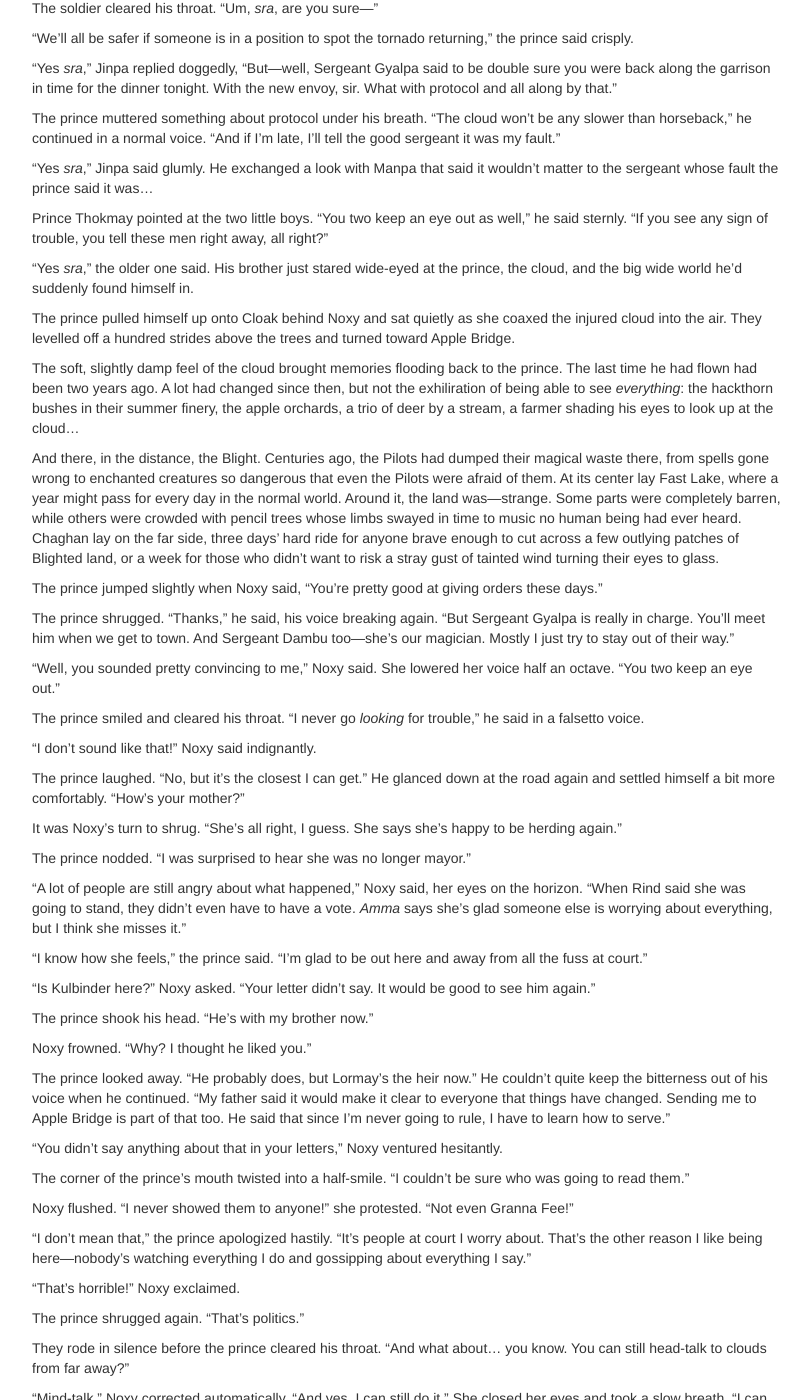
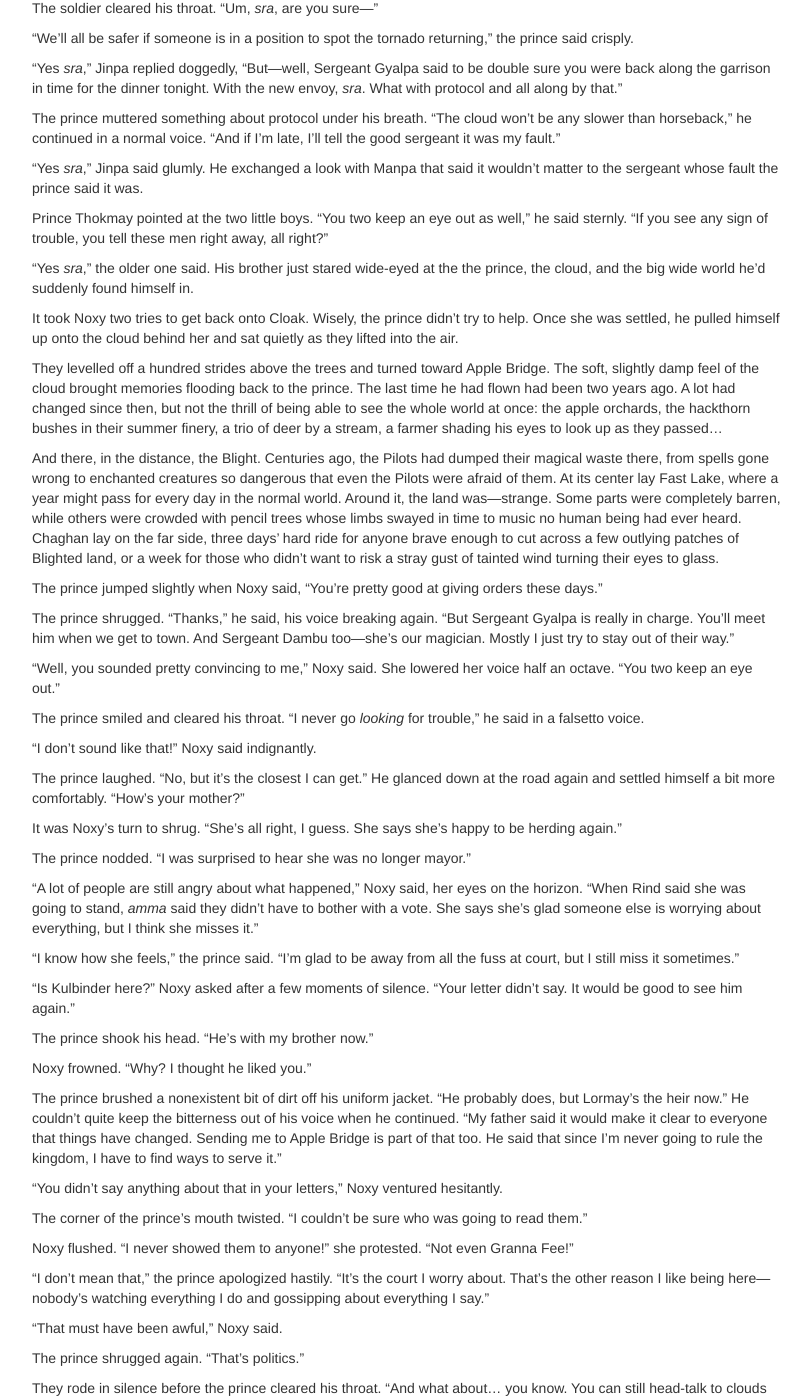
Before and after one commit to gvwilson/sensibleadventures, a Jekyll site: the page built from princess-bear/bear.md, in a window 1280 px wide and 1400 px high, scrolled down 3266 px. Shown: the whole window, without its empty margins (38-849 px from the left). Built offline with Jekyll 4.4.1, drawn with Linux system fonts in a browser that asks for light colours; nearby versions of some CDN libraries; library files that are not in the unit come from our copies; some of the changed text lies outside the part shown.

Commit message:
3043 words

```diff
--- a/princess-bear/bear.md
+++ b/princess-bear/bear.md
@@ -60,9 +60,9 @@
 
 Cloak scraped his belly against the trees, then sagged to the ground with a
 mind-spoken mewl of pain. Noxy slid down his side, gasping as she jostled her
-bruised arm. The branch had torn open her gray leather coat and the heavy
-quilted shirt she wore underneath it, but had only scraped her skin. Her knees
-went weak as she realized how close a call she'd had.
+bruised arm. The branch had torn open the sleeve of her gray leather coat and
+the heavy quilted shirt she wore underneath it, but had only scraped her
+skin. Her knees went weak as she realized how close a call she'd had.
 
 She and Cloak had come down on a narrow dirt track through a patch of forest
 that lay between two apple orchards.  The summer-green branches of the oaks and
@@ -94,11 +94,11 @@
 
 "Thokmay?"  Noxy stared at the prince of Gandan, cloud and arm both momentarily
 forgotten.  She struggled to her feet.  "How---" Before she could finish her
-sentence the world spun around her and she sagged back against her cloud.
+sentence the world started to spin.  She sagged back against her cloud.
 
-"Noxy!" The prince leaped down from his horse. With three quick strides he was
-beside her. He paid no attention to Cloak edging away nervously as he helped her
-sit back down on the hard-packed dirt track.
+"Noxy!" The prince leaped down from his horse. He paid no attention to Cloak
+edging away nervously as he helped her sit back down on the hard-packed dirt
+track.
 
 "I'm all right," Noxy protested, trying weakly to shake him off. "It's Cloak
 that's been hurt." She tried to struggle back to her feet, but the prince put a
@@ -106,13 +106,13 @@
 
 "Just sit a moment," he said firmly. "Jinpa!"
 
-"Sir?" one of the soldiers answered.
+"*Sra*?" one of the soldiers answered.
 
 "That farm we passed," the prince said, pointing back along the track. "See if
 you can get help."
 
-"Sir!"  The soldier snapped his horse's reins, only to pull up sharply when Noxy
-said, "Wait!"
+"Yes *sra*!"  The soldier snapped his horse's reins, only to pull up sharply
+when Noxy said, "Wait!"
 
 This time the prince didn't stop her from getting up. "The farm's gone," she
 said. "The tornado tore it to pieces. I saw people running..."
@@ -130,7 +130,7 @@
 and..."  She shrugged again to hide her embarrassment.  She had wanted to
 surprise him...
 
-Before the prince could reply, one of soldiers called out, "Sir---above us!"
+Before the prince could reply, one of soldiers called out, "*Sra*---above us!"
 The other clouds had returned.
 
 Rind brought her cloud down onto the road two dozen strides from Cloak and slid
@@ -248,31 +248,32 @@
 
 "Yes *sra*," Jinpa replied doggedly, "But---well, Sergeant Gyalpa said to be
 double sure you were back along the garrison in time for the dinner tonight.
-With the new envoy, sir.  What with protocol and all along by that."
+With the new envoy, *sra*.  What with protocol and all along by that."
 
 The prince muttered something about protocol under his breath.  "The cloud won't
 be any slower than horseback," he continued in a normal voice.  "And if I'm
 late, I'll tell the good sergeant it was my fault."
 
 "Yes *sra*," Jinpa said glumly.  He exchanged a look with Manpa that said it
-wouldn't matter to the sergeant whose fault the prince said it was...
+wouldn't matter to the sergeant whose fault the prince said it was.
 
 Prince Thokmay pointed at the two little boys.  "You two keep an eye out as
 well," he said sternly. "If you see any sign of trouble, you tell these men
 right away, all right?"
 
-"Yes *sra*," the older one said. His brother just stared wide-eyed at the
+"Yes *sra*," the older one said. His brother just stared wide-eyed at the the
 prince, the cloud, and the big wide world he'd suddenly found himself in.
 
-The prince pulled himself up onto Cloak behind Noxy and sat quietly as she
-coaxed the injured cloud into the air. They levelled off a hundred strides above
-the trees and turned toward Apple Bridge.
+It took Noxy two tries to get back onto Cloak.  Wisely, the prince didn't try to
+help.  Once she was settled, he pulled himself up onto the cloud behind her and
+sat quietly as they lifted into the air.
 
-The soft, slightly damp feel of the cloud brought memories flooding back to the
-prince. The last time he had flown had been two years ago. A lot had changed
-since then, but not the exhiliration of being able to see *everything*: the
-hackthorn bushes in their summer finery, the apple orchards, a trio of deer by a
-stream, a farmer shading his eyes to look up at the cloud...
+They levelled off a hundred strides above the trees and turned toward Apple
+Bridge.  The soft, slightly damp feel of the cloud brought memories flooding
+back to the prince. The last time he had flown had been two years ago. A lot had
+changed since then, but not the thrill of being able to see the whole world at
+once: the apple orchards, the hackthorn bushes in their summer finery, a trio of
+deer by a stream, a farmer shading his eyes to look up as they passed...
 
 And there, in the distance, the Blight.  Centuries ago, the Pilots had dumped
 their magical waste there, from spells gone wrong to enchanted creatures so
@@ -309,39 +310,40 @@
 The prince nodded. "I was surprised to hear she was no longer mayor."
 
 "A lot of people are still angry about what happened," Noxy said, her eyes on
-the horizon.  "When Rind said she was going to stand, they didn't even have to
-have a vote.  *Amma* says she's glad someone else is worrying about everything,
-but I think she misses it."
+the horizon.  "When Rind said she was going to stand, *amma* said they didn't
+have to bother with a vote.  She says she's glad someone else is worrying about
+everything, but I think she misses it."
 
-"I know how she feels," the prince said. "I'm glad to be out here and away from
-all the fuss at court."
+"I know how she feels," the prince said. "I'm glad to be away from all the fuss
+at court, but I still miss it sometimes."
 
-"Is Kulbinder here?" Noxy asked. "Your letter didn't say. It would be good to
-see him again."
+"Is Kulbinder here?" Noxy asked after a few moments of silence. "Your letter
+didn't say. It would be good to see him again."
 
 The prince shook his head. "He's with my brother now."
 
 Noxy frowned. "Why? I thought he liked you."
 
-The prince looked away. "He probably does, but Lormay's the heir now."  He
-couldn't quite keep the bitterness out of his voice when he continued.  "My
-father said it would make it clear to everyone that things have changed. Sending
-me to Apple Bridge is part of that too. He said that since I'm never going to
-rule, I have to learn how to serve."
+The prince brushed a nonexistent bit of dirt off his uniform jacket. "He
+probably does, but Lormay's the heir now."  He couldn't quite keep the
+bitterness out of his voice when he continued.  "My father said it would make it
+clear to everyone that things have changed. Sending me to Apple Bridge is part
+of that too. He said that since I'm never going to rule the kingdom, I have to
+find ways to serve it."
 
 "You didn't say anything about that in your letters," Noxy ventured hesitantly.
 
-The corner of the prince's mouth twisted into a half-smile. "I couldn't be sure
-who was going to read them."
+The corner of the prince's mouth twisted. "I couldn't be sure who was going to
+read them."
 
 Noxy flushed. "I never showed them to anyone!" she protested. "Not even Granna
 Fee!"
 
-"I don't mean that," the prince apologized hastily. "It's people at court I
-worry about.  That's the other reason I like being here---nobody's watching
-everything I do and gossipping about everything I say."
+"I don't mean that," the prince apologized hastily. "It's the court I worry
+about.  That's the other reason I like being here---nobody's watching everything
+I do and gossipping about everything I say."
 
-"That's horrible!" Noxy exclaimed.
+"That must have been awful," Noxy said.
 
 The prince shrugged again. "That's politics."
 
@@ -353,11 +355,6 @@
 is riding, and the rest of the herd too.  And over there."  She pointed without
 opening her eyes.  "There are some wild clouds over there somewhere."
 
-"And you still haven't told anyone?"
-
-Noxy shook her head.  The cloudherds had stories about people who could
-mind-talk to distant clouds, or to birds, or even to other people, but none of
-them had happy endings.
-
-The prince waited another heartbeat for her to speak.  When she didn't, he
-nodded.  "All right," he promised.  "Our secret."
+"Have you told anyone?"  Noxy shook her head.  The prince waited a heartbeat for
+her to speak.  When she didn't, he nodded.  "All right," he promised.  "Our
+secret."
```
